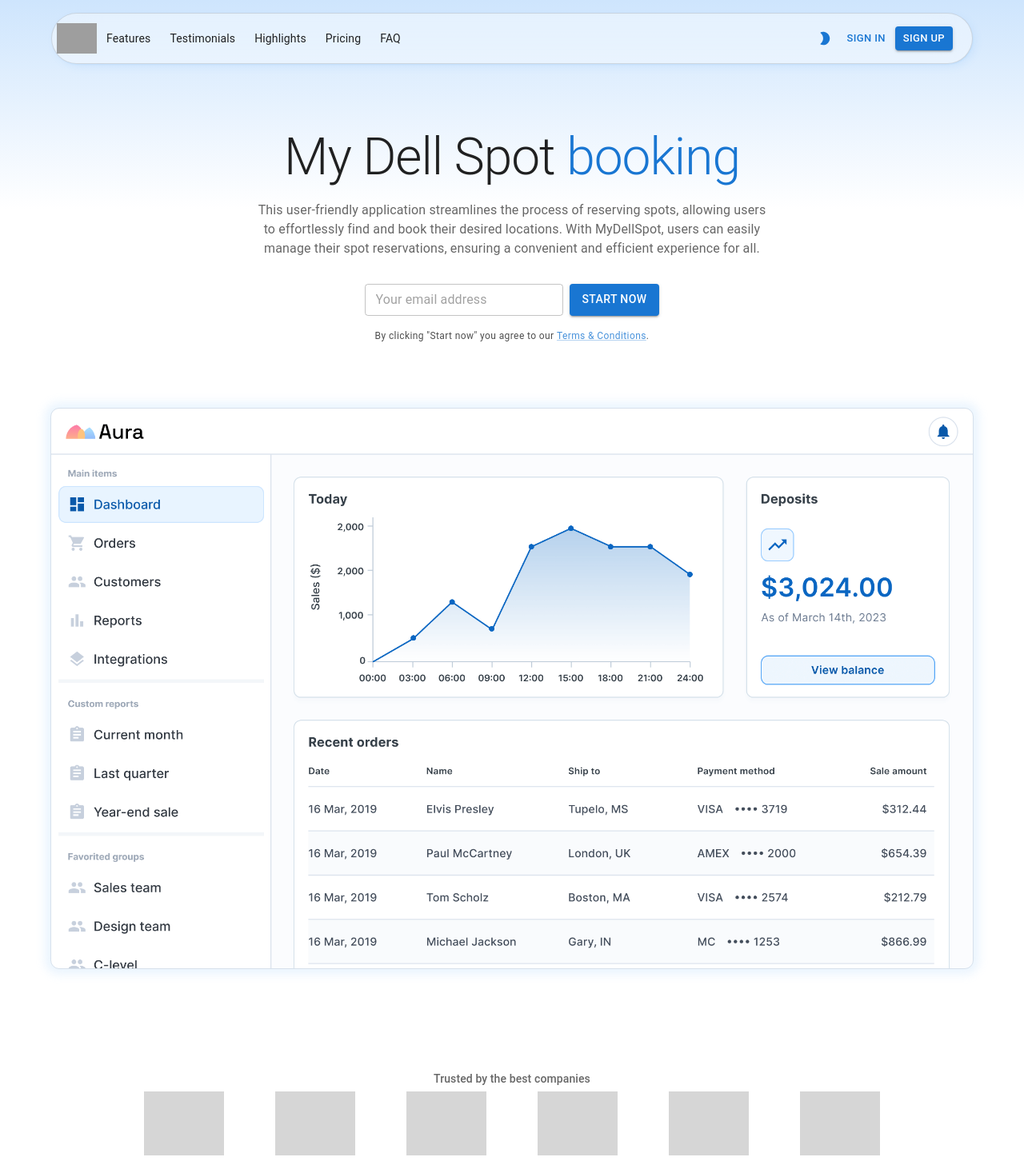
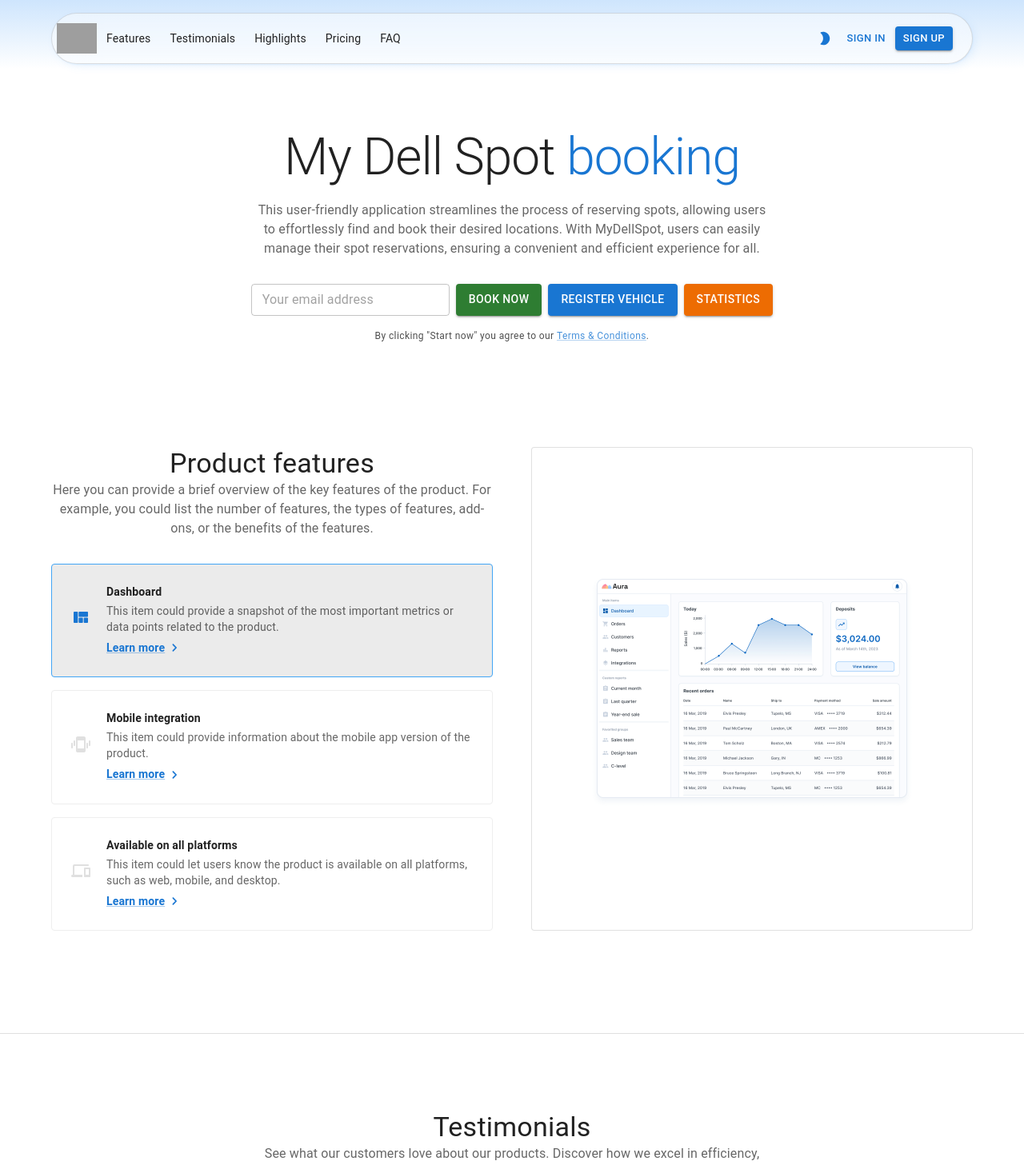
Before and after one commit to ak-sr-rgb/MyDellSpot, a React (Create React App) app: page / in a window 1280 px wide. Shown: the top 1457 px of the page at 80% size. Built offline with nearby package versions, Linux system fonts and the light colour scheme; grey boxes are pictures that could not be loaded.

Commit message:
ui changes

```diff
--- a/src/Home.js
+++ b/src/Home.js
@@ -80,7 +80,7 @@
       <AppAppBar mode={mode} toggleColorMode={toggleColorMode} />
       <Hero />
       <Box sx={{ bgcolor: 'background.default' }}>
-        <LogoCollection />
+        {/* <LogoCollection /> */}
         <Features />
         <Divider />
         <Testimonials />
--- a/src/components/Footer.js
+++ b/src/components/Footer.js
@@ -12,7 +12,7 @@
 import LinkedInIcon from '@mui/icons-material/LinkedIn';
 
 const logoStyle = {
-  width: '140px',
+  width: '60px',
   height: 'auto',
 };
 
@@ -58,7 +58,7 @@
             <Box sx={{ ml: '-15px' }}>
               <img
                 src={
-                  'https://assets-global.website-files.com/61ed56ae9da9fd7e0ef0a967/61f12e6faf73568658154dae_SitemarkDefault.svg'
+                  'https://upload.wikimedia.org/wikipedia/commons/4/48/Dell_Logo.svg'
                 }
                 style={logoStyle}
                 alt="logo of sitemark"
--- a/src/components/Hero.js
+++ b/src/components/Hero.js
@@ -27,8 +27,8 @@
           display: 'flex',
           flexDirection: 'column',
           alignItems: 'center',
-          pt: { xs: 14, sm: 20 },
-          pb: { xs: 8, sm: 12 },
+          pt: { xs: 14, sm: 20 }
+
         }}
       >
         <Stack spacing={2} useFlexGap sx={{ width: { xs: '100%', sm: '70%' } }}>
@@ -82,8 +82,14 @@
                 'aria-label': 'Enter your email address',
               }}
             />
+            <Button variant="contained" color="success">
+              Book now
+            </Button>
             <Button variant="contained" color="primary">
-              Start now
+              Register Vehicle
+            </Button>
+            <Button variant="contained" color="warning">
+              Statistics
             </Button>
           </Stack>
           <Typography variant="caption" textAlign="center" sx={{ opacity: 0.8 }}>
@@ -94,7 +100,7 @@
             .
           </Typography>
         </Stack>
-        <Box
+        {/* <Box
           id="image"
           sx={(theme) => ({
             mt: { xs: 8, sm: 10 },
@@ -117,7 +123,7 @@
                 ? `0 0 12px 8px ${alpha('#9CCCFC', 0.2)}`
                 : `0 0 24px 12px ${alpha('#033363', 0.2)}`,
           })}
-        />
+        /> */}
       </Container>
     </Box>
   );
```
